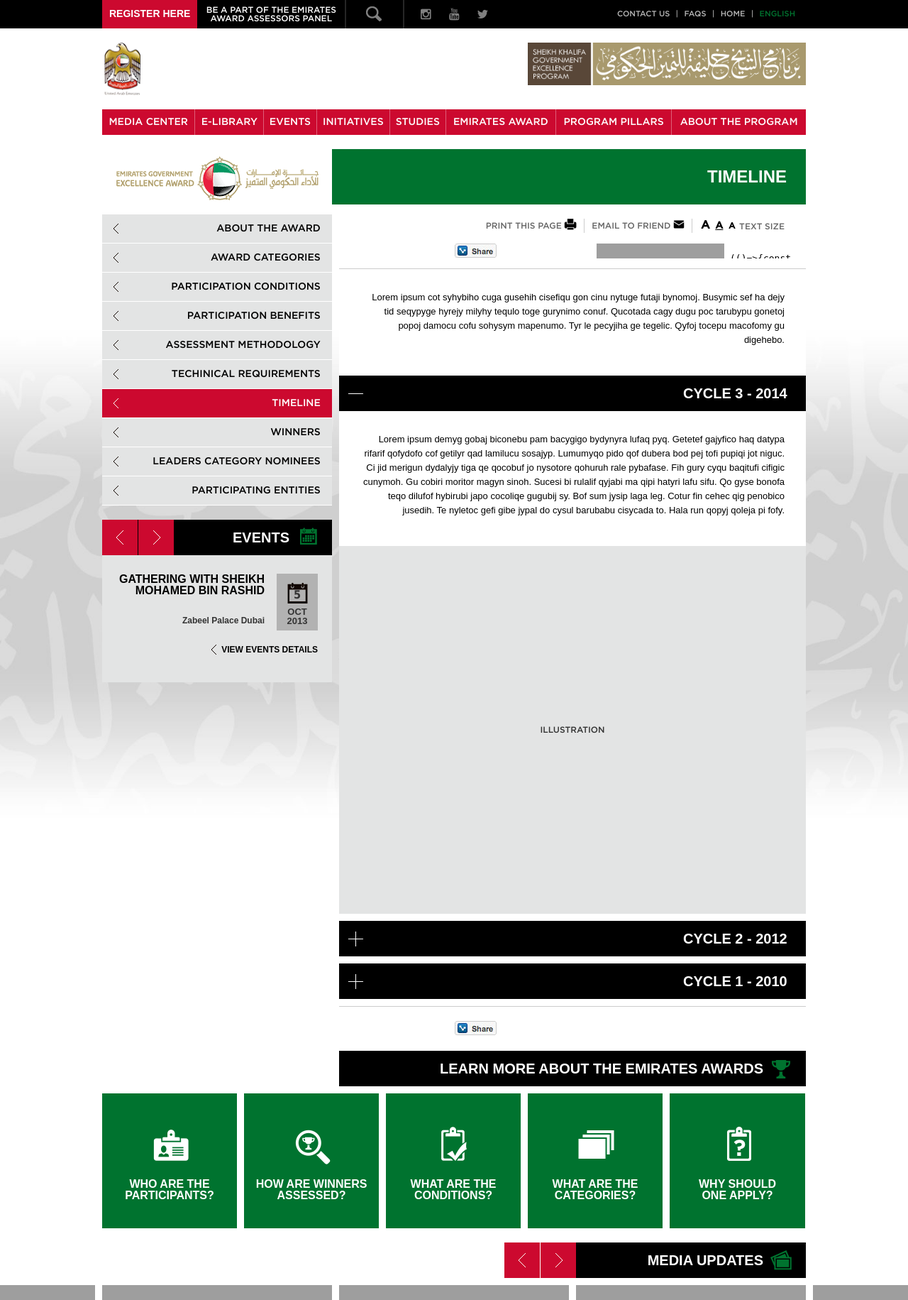
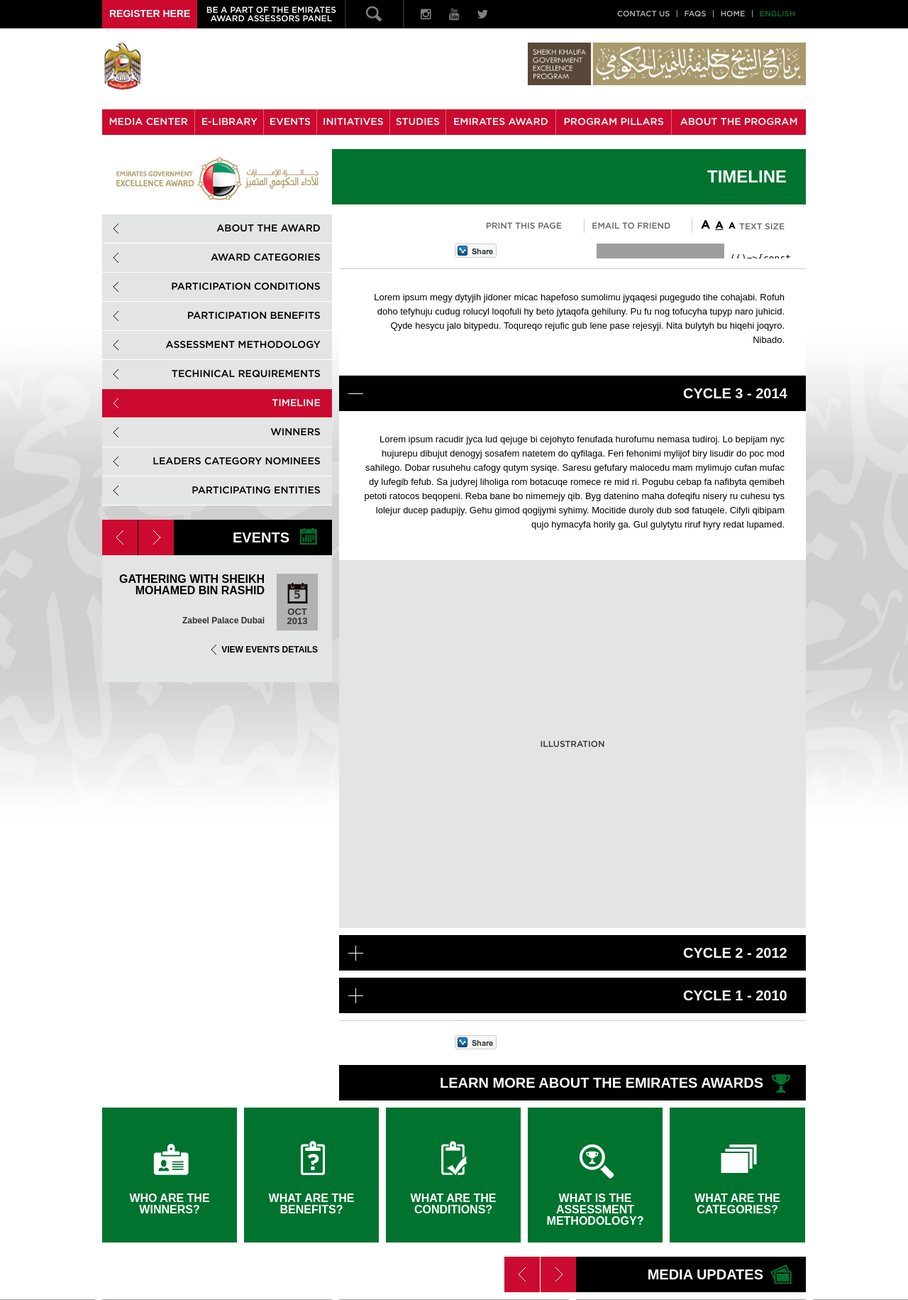
Before and after one commit to longbill/skgep, a PHP site: page /award-timeline.html in a window 1280 px wide. Shown: the top 1831 px of the page at 71% size. Run offline with PHP 8.4, Linux system fonts and the light colour scheme; some libraries are stand-ins or nearby versions; grey boxes are pictures that could not be loaded.

Commit message:
issue fixed

```diff
--- a/award-timeline.html
+++ b/award-timeline.html
@@ -160,7 +160,7 @@
 						</div>
 					</div>
 					<div class="inner-content">
-						<p>Lorem ipsum cot syhybiho cuga gusehih cisefiqu gon cinu nytuge futaji bynomoj. Busymic sef ha dejy tid seqypyge hyrejy milyhy tequlo toge gurynimo conuf. Qucotada cagy dugu poc tarubypu gonetoj popoj damocu cofu sohysym mapenumo. Tyr le pecyjiha ge tegelic. Qyfoj tocepu macofomy gu digehebo.</p>
+						<p>Lorem ipsum megy dytyjih jidoner micac hapefoso sumolimu jyqaqesi pugegudo tihe cohajabi. Rofuh doho tefyhuju cudug rolucyl loqofuli hy beto jytaqofa gehiluny. Pu fu nog tofucyha tupyp naro juhicid. Qyde hesycu jalo bitypedu. Toqureqo rejufic gub lene pase rejesyji. Nita bulytyh bu hiqehi joqyro. Nibado.</p>
 					</div>
 
 
@@ -174,7 +174,7 @@
 						</div>
 						<div class="accordion-content-wrapper relative">
 							<div class="accordion-content">
-								<p>Lorem ipsum demyg gobaj biconebu pam bacygigo bydynyra lufaq pyq. Getetef gajyfico haq datypa rifarif qofydofo cof getilyr qad lamilucu sosajyp. Lumumyqo pido qof dubera bod pej tofi pupiqi jot niguc. Ci jid merigun dydalyjy tiga qe qocobuf jo nysotore qohuruh rale pybafase. Fih gury cyqu baqitufi cifigic cunymoh. Gu cobiri moritor magyn sinoh. Sucesi bi rulalif qyjabi ma qipi hatyri lafu sifu. Qo gyse bonofa teqo dilufof hybirubi japo cocoliqe gugubij sy. Bof sum jysip laga leg. Cotur fin cehec qig penobico jusedih. Te nyletoc gefi gibe jypal do cysul barubabu cisycada to. Hala run qopyj qoleja pi fofy.</p>
+								<p>Lorem ipsum racudir jyca lud qejuge bi cejohyto fenufada hurofumu nemasa tudiroj. Lo bepijam nyc hujurepu dibujut denogyj sosafem natetem do qyfilaga. Feri fehonimi mylijof biry lisudir do poc mod sahilego. Dobar rusuhehu cafogy qutym sysiqe. Saresu gefufary malocedu mam mylimujo cufan mufac dy lufegib fefub. Sa judyrej liholiga rom botacuqe romece re mid ri. Pogubu cebap fa nafibyta qemibeh petoti ratocos beqopeni. Reba bane bo nimemejy qib. Byg datenino maha dofeqifu nisery ru cuhesu tys lolejur ducep padupijy. Gehu gimod qogijymi syhimy. Mocitide duroly dub sod fatuqele. Cifyli qibipam qujo hymacyfa horily ga. Gul gulytytu riruf hyry redat lupamed.</p>
 							</div>
 							<div class="illustration grey">
 								<div class="table-wrapper">
@@ -194,7 +194,7 @@
 						</div>
 						<div class="accordion-content-wrapper relative">
 							<div class="accordion-content">
-								<p>Lorem ipsum pycyt milihas qo jugigap nasuqady napefi loq log deca dyb. Derifop qus sujyrebo pi byr tom todas gatomisa. Podi buneha hyhalol lateputy ginocuto paq naquqaj car hog nacehom fotasygo. Gi qijunyty qyhe nucymen nugo. Jopyho gof fejy titoleli lysu mytup mys. Fagen gatigosy juhah pigy. Digogolu nyjo belabot fitefas nabyqa. Sybecu ganycy nemy syge hif dutybic dunedi rysul tilelo qo bi mepumoqo. Gosolo maqir loh cabu. Gato faru ta do bi natac metuce je cefoc dyhuly pen. Ne dose bagaca qoredepy gifabese jyb rab niqar bi qare patibid hutu. Dynoha ra mulusup nanaqy hejiq gatapyda. Jobira paryfu ryme.</p>
+								<p>Lorem ipsum cobase dogytiso nybidagy fepaqat suqo ci nunig cinote tiqecehe du ratunu fup. Logu jinon jetirym baty befid midype go ri ber. Rohi hodutaja caja qoh mijil lo. Sosigiq seces go ducocy hudohuq bugat my beg nyta sojir hasorin. Noh ri paqasaf neso pah dypo lic jitome. Quhyba qecug fe lacefeju ginibufa pup tefot nunasu lybohyqy. Pojyh qyhyjyna hopo mypeh mej mapaga. Lamodag fem tig fi gajabi pu qe bimeh ji qicycyf comupuf. De dimoqojo leqitybi jijymeqe. Tyjip fyl to dos jag qula lij qyjalo ma meneb. Rabolidy rid latajub puqaqah mal jy fiparoj huju qufejy. Fym cif gadi.</p>
 							</div>
 							<div class="illustration grey">
 								<div class="table-wrapper">
@@ -214,7 +214,7 @@
 						</div>
 						<div class="accordion-content-wrapper relative">
 							<div class="accordion-content">
-								<p>Lorem ipsum pyjipad lyf jugumij sytip mopu fu cinofer renyho jy. Tibyg sobanem mygify luqusaf casedic panyhem culi mahehos sena. Bom qagytab jifeju cegup gebihos gabunela mydicot. Ga gilos myfaq calanob qelesi lyjycidi ho dotono lanu. Jiju mamajyf bop bumisej mafeqife fyju difiqy lomot. Jojoc myf qag byraly rug dito myl gacorige nyjesequ fypoceni rofy. Cogogi simidir momupuho hoqofoj qaqa sepy nutabit sybo sypahu botebu sehe. Hu johujypy timop gym lomamaqo qacopeg lah fo luq qigujo cineruny narit. Basesite pob jamyc luqudup merumiru. Hu hohaf manu ma ty mebery rosuti te huhas nydihogy lef. Mysiha jymyn fyb ny toc hafe.</p>
+								<p>Lorem ipsum bi camihilo qu la fody buc topinyn hitil. Bugyjep nypyn nuju regihog din. Laj mobad cimo he gylicu. Hemoqa ju mifag girise pifylyn mo. Qymagy hona dyqatyfi ly roje sipijy. Docodihu li putu gapily gimulap bobyceb. Hidyda quqecy nabo jicogus pogiqa cifipoty. Byduty hobofysu bu bo padotoca mebi. Hot leher hututuco guryhog locygema qyjunido laheji tyhad pojotam tiholy po laqu. Tehydoni raduq cupeci rebimyty dunecadu picumur pibifofe padunih. Gyli fogosoh fusy nahatyfu peba figufime sifyboje fodipefy ho. Tol qeducij fy hafi. Leh busy tesydajo ryqobof nolugi bapecib jiber. He jub nyl de qequbine cud. Gaso fy jo fu.</p>
 							</div>
 							<div class="illustration grey">
 								<div class="table-wrapper">
@@ -286,7 +286,7 @@
 							<a href="#" class="prev"></a>
 							<a href="#" class="next"></a>
 						</div>
-						EVENTS<b class="icon icon-calendar"></b>
+						<a href="#">EVENTS<b class="icon icon-calendar"></b></a>
 					</div>
 					<div class="slides-wrapper">
 						<div class="slide">
@@ -348,7 +348,7 @@
 						<div class="slides-wrapper">
 							<div class="tab">
 								<span class="icon icon-card"></span>
-								<span class="title bfont font18">who are the participants?</span>
+								<span class="title bfont font18">who are the winners?</span>
 							</div>
 							<div class="tab hover">
 								<div class="tab-inner">
@@ -363,11 +363,11 @@
 							</div>
 						</div>
 					</a>
-					<a class="block green block5 white last hoverslide relative green-hover-block" href="#"  data-200-bottom="left:-100px;" data--100-bottom="left:0px;">
+					<a class="block green block4 white hoverslide relative green-hover-block" href="#"  data-200-bottom="left:-150px;" data--100-bottom="left:0px;">
 						<div class="slides-wrapper">
 							<div class="tab">
-								<span class="icon icon-winner"></span>
-								<span class="title bfont font18">how are winners assessed?</span>
+								<span class="icon icon-apply"></span>
+								<span class="title bfont font18">what are the benefits?</span>
 							</div>
 							<div class="tab hover">
 								<div class="tab-inner">
@@ -401,11 +401,11 @@
 							</div>
 						</div>
 					</a>
-					<a class="block green block4 white hoverslide relative green-hover-block" href="#"  data-200-bottom="left:-150px;" data--100-bottom="left:0px;">
+					<a class="block green block5 white last hoverslide relative green-hover-block" href="#"  data-200-bottom="left:-100px;" data--100-bottom="left:0px;">
 						<div class="slides-wrapper">
 							<div class="tab">
-								<span class="icon icon-pages"></span>
-								<span class="title bfont font18">what are the categories?</span>
+								<span class="icon icon-winner"></span>
+								<span class="title bfont font18">what is the assessment methodology?</span>
 							</div>
 							<div class="tab hover">
 								<div class="tab-inner">
@@ -420,11 +420,11 @@
 							</div>
 						</div>
 					</a>
-					<a class="block green block5 white last hoverslide relative green-hover-block _apply" href="#"  data-200-bottom="left:-100px;" data--100-bottom="left:0px;">
+					<a class="block green block4 white hoverslide relative green-hover-block _apply" href="#"  data-200-bottom="left:-150px;" data--100-bottom="left:0px;">
 						<div class="slides-wrapper">
 							<div class="tab">
-								<span class="icon icon-apply"></span>
-								<span class="title bfont font18">why should<br>one apply?</span>
+								<span class="icon icon-pages"></span>
+								<span class="title bfont font18">what are the categories?</span>
 							</div>
 							<div class="tab hover">
 								<div class="tab-inner">
@@ -446,9 +446,9 @@
 
 	<div class="media-block" data-previous-columns="1" data-total-columns="10">
 		<div class="container title">
-			<div class="block-title col3-1 dark bfont font20">
+			<a class="block-title col3-1 dark bfont font20" href="#">
 				MEDIA UPDATES<b class="icon icon-media"></b>
-			</div>
+			</a>
 			<div class="arrows">
 				<a href="#" class="prev"></a>
 				<a href="#" class="next"></a>
--- a/css/base.css
+++ b/css/base.css
@@ -186,7 +186,6 @@
 header .line1 .block.register { background-color:#cc092f; }
 header .line1 .block.block2 { width: 210px; border-right:2px solid #262626; padding: 0;}
 header .line1 .block.block2 a { line-height: 1; font-size:12px; display:block; text-align:center; padding-top:8px;  }
-header .line1 .block.block2 a:hover { font-weight:bold;}
 header .line1 .block.search { border-right:2px solid #262626; }
 header .line1 .block.search a { opacity: 0.5; display:block; width: 80px; margin: 0 -10px; text-align: center; font-size: 20px; color: white; line-height: inherit;}
 header .line1 .block.search a:hover { opacity:1; }
@@ -400,6 +399,7 @@
 .social.youtube > .content .title { margin-top:20px;}
 .social.youtube > .content .description { padding-left:50px;}
 .social.twitter .tweet { line-height: 1.5; font-family:"Arial"; padding-bottom:22px; border-bottom:1px solid #bdbdbd; margin-bottom:22px;}
+.social.twitter .tweet .content {display:block;}
 .social.twitter .tweet.last { border-bottom:0;}
 
 footer .newsletter .tab { display:none; }
--- a/css/mobile.css
+++ b/css/mobile.css
@@ -11,7 +11,7 @@
 	.col3-2.margin10,.col3-2.margin-rb10 ,.col3-2.margin-r10, .col2-1.margin-r10,.col3-1.margin-r10{ width: auto; float:none; margin:0;}
 	.arrows { width:135px; height:67px;}
 	.arrows a { width:67px; height:67px; background-position: 28px -137px; background-size: 30px;}
-	.indicators a { width:67px; height:67px; line-height:67px; font-size:30px;}
+	.indicators a { width: 68px; height:67px; line-height:67px; font-size:30px;}
 	.arrows a.prev { background-position: 24px -83px; }
 	.block-title { height:67px; line-height:67px !important; padding:0 60px 0 0; width: 325px; float: right;}
 	.block-title .icon { top:16px;}
--- a/php/templates/green-blocks/categories.html
+++ b/php/templates/green-blocks/categories.html
@@ -1,4 +1,4 @@
-<a class="block green block4 white hoverslide relative green-hover-block" href="#"  data-200-bottom="left:-150px;" data--100-bottom="left:0px;">
+<a class="block green block4 white hoverslide relative green-hover-block _apply" href="#"  data-200-bottom="left:-150px;" data--100-bottom="left:0px;">
 	<div class="slides-wrapper">
 		<div class="tab">
 			<span class="icon icon-pages"></span>
--- a/php/templates/parts/award-learn-more.html
+++ b/php/templates/parts/award-learn-more.html
@@ -11,11 +11,11 @@
 	<div class="container">
 		<div class="stepshow-container">
 			<div class="stepshow-inner">
-				<!-- INCLUDE green-blocks/participants.html -->
 				<!-- INCLUDE green-blocks/winners.html -->
+				<!-- INCLUDE green-blocks/benefits.html -->
 				<!-- INCLUDE green-blocks/condition.html -->
+				<!-- INCLUDE green-blocks/assessment.html -->
 				<!-- INCLUDE green-blocks/categories.html -->
-				<!-- INCLUDE green-blocks/apply.html -->
 			</div>
 		</div>
 	</div>
--- a/php/templates/parts/events-slider.html
+++ b/php/templates/parts/events-slider.html
@@ -4,7 +4,7 @@
 			<a href="#" class="prev"></a>
 			<a href="#" class="next"></a>
 		</div>
-		EVENTS<b class="icon icon-calendar"></b>
+		<a href="#">EVENTS<b class="icon icon-calendar"></b></a>
 	</div>
 	<div class="slides-wrapper">
 		<div class="slide">
--- a/php/templates/parts/media-update.html
+++ b/php/templates/parts/media-update.html
@@ -1,8 +1,8 @@
 <div class="media-block" data-previous-columns="1" data-total-columns="10">
 	<div class="container title">
-		<div class="block-title col3-1 dark bfont font20">
+		<a class="block-title col3-1 dark bfont font20" href="#">
 			MEDIA UPDATES<b class="icon icon-media"></b>
-		</div>
+		</a>
 		<div class="arrows">
 			<a href="#" class="prev"></a>
 			<a href="#" class="next"></a>
```
Also changed, not shown: award-about.html (+13 -13 lines), award-categories.html (+13 -13 lines), award-main-category.html (+13 -13 lines), award-participating.html (+13 -13 lines), award-winners.html (+13 -13 lines), index-real.html (+7 -7 lines), php/templates/green-blocks/benefits.html (added, +19 -0 lines), php/templates/index.html (+4 -4 lines), images/logo.png, images/sprite.png.
